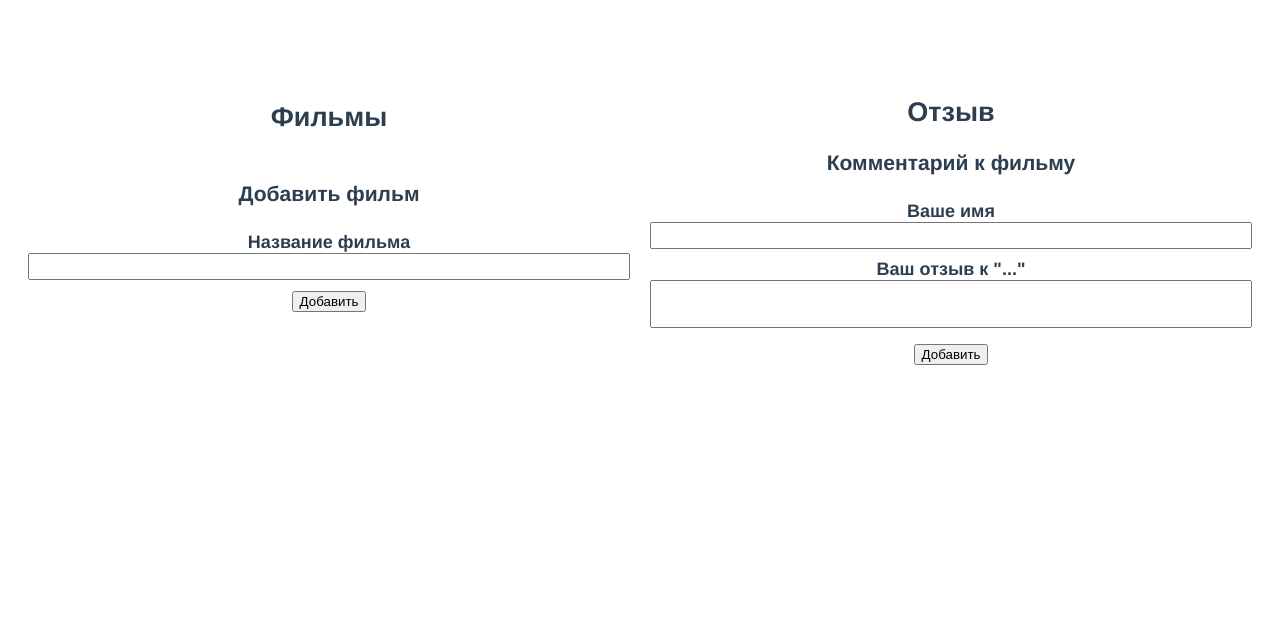
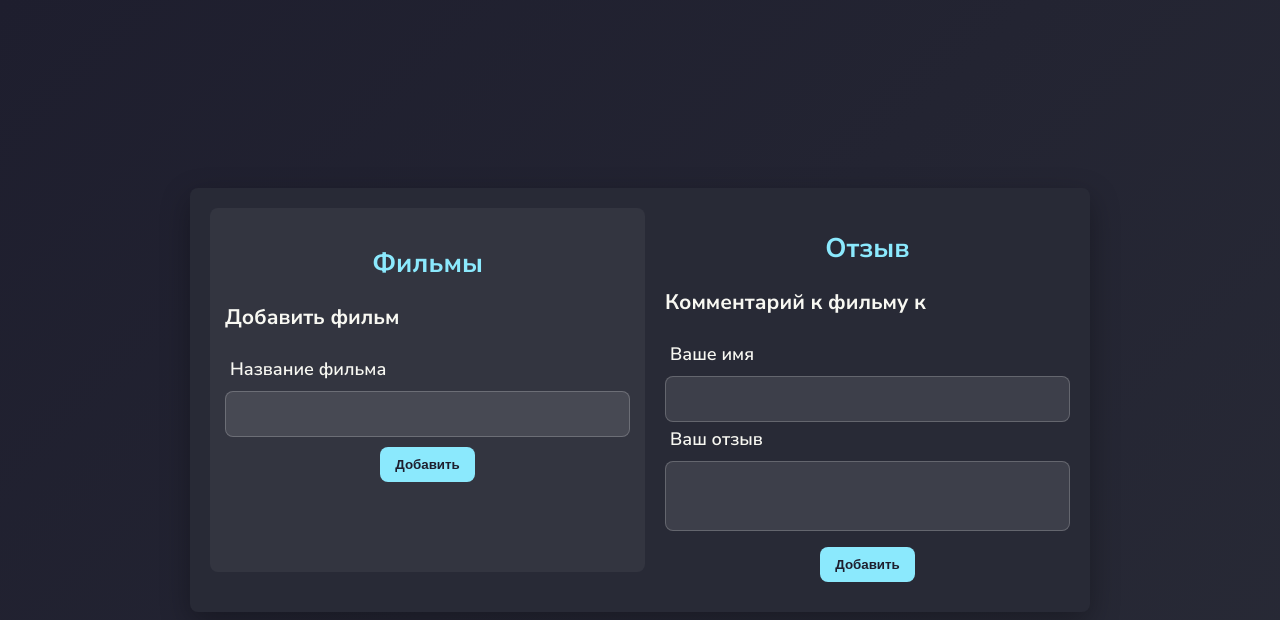
Before and after one commit to Yuriyzhdanov/cinema-comments, a Vue app: page / in a window 1280 px wide. Shown: the top 620 px of the page. Built offline with nearby package versions, Linux system fonts and the light colour scheme.

Commit message:
create new file css - tranfer style to css folder

```diff
--- /dev/null
+++ b/css/main_style.css
@@ -0,0 +1,166 @@
+@import url(https://fonts.googleapis.com/css?family=Nunito+Sans:200,300,regular,500,600,700,800,900,200italic,300italic,italic,500italic,600italic,700italic,800italic,900italic);
+
+* {
+  box-sizing: border-box;
+}
+
+:root {
+  --primary-color: #1e1e2e;
+  --secondary-color: #282a36;
+  --text-color: #f8f8f2;
+  --accent-color: #8be9fd;
+  --border-radius: 8px;
+}
+
+body {
+  background: linear-gradient(135deg, #1e1e2e 0%, #282a36 100%);
+  color: var(--text-color);
+  font-family: 'Nunito Sans', sans-serif;
+  display: flex;
+  justify-content: center;
+  align-items: center;
+  height: 100vh;
+  margin: 0;
+  overflow: hidden;
+}
+#app {
+  width: 100%;
+  max-width: 900px; /* Максимальная ширина */
+  height: auto;
+  background: var(--secondary-color);
+  padding: 20px;
+  border-radius: var(--border-radius);
+  box-shadow: 0px 10px 30px rgba(0, 0, 0, 0.3);
+  display: flex;
+  flex-direction: column;
+  justify-content: center;
+  align-items: center;
+}
+
+.flex {
+  display: flex;
+  gap: 20px;
+  width: 100%;
+  justify-content: space-between;
+  flex-wrap: wrap;
+}
+
+.flex > * {
+  flex: 1;
+}
+
+h2 {
+  color: var(--accent-color);
+  text-align: center;
+  margin-bottom: 20px;
+}
+
+.left,
+.right {
+  flex: 1;
+  background: rgba(255, 255, 255, 0.05);
+  padding: 15px;
+  border-radius: var(--border-radius);
+  width: 48%;
+  box-sizing: border-box;
+  margin-bottom: 20px;
+}
+
+/* div {
+  padding: 5px;
+  border: 1px solid #000;
+} */
+
+input,
+textarea,
+html {
+  font-family: 'Nunito Sans';
+  color: #234;
+  font-size: 18px;
+  font-weight: 600;
+}
+
+ul {
+  list-style: none;
+  padding: 0;
+}
+
+.films li {
+  display: flex;
+  align-items: center;
+  padding: 8px 12px;
+  background: rgba(255, 255, 255, 0.1);
+  border-radius: var(--border-radius);
+  margin-bottom: 8px;
+  transition: background 0.3s;
+}
+
+.films li:hover {
+  background: rgba(255, 255, 255, 0.2);
+}
+
+textarea {
+  resize: none;
+}
+
+.comments li i {
+  display: inline-block;
+  text-indent: 12px;
+  font-weight: 400;
+}
+
+.wrap-input label {
+  display: block;
+  margin-bottom: 5px;
+  font-weight: 600;
+  padding: 5px;
+}
+
+.wrap-input input,
+.wrap-input textarea {
+  width: 100%;
+  padding: 10px;
+  background: rgba(255, 255, 255, 0.1);
+  border: 1px solid rgba(255, 255, 255, 0.2);
+  border-radius: var(--border-radius);
+  color: var(--text-color);
+}
+
+.wrap-button {
+  text-align: center;
+  padding: 10px;
+}
+
+button {
+  padding: 10px 15px;
+  border: none;
+  background: var(--accent-color);
+  color: var(--primary-color);
+  font-weight: 600;
+  border-radius: var(--border-radius);
+  cursor: pointer;
+  transition: background 0.3s, transform 0.2s;
+}
+
+button:hover {
+  background: #50c4de;
+  transform: translateY(-2px);
+}
+
+.comments li {
+  background: rgba(255, 255, 255, 0.1);
+  padding: 10px;
+  border-radius: var(--border-radius);
+  margin-bottom: 8px;
+}
+
+.comments li b {
+  color: var(--accent-color);
+}
+
+.comments li i {
+  font-style: normal;
+  opacity: 0.8;
+}
+
+/* RADIO */
--- a/src/App.vue
+++ b/src/App.vue
@@ -1,3 +1,5 @@
+<style src="../css/main_style.css"></style>
+
 <script>
 export default {
   computed: {
@@ -53,6 +55,7 @@ export default {
           {{ film }}
         </li>
       </ul>
+
       <h3>Добавить фильм</h3>
       <div class="wrap-input">
         <label for="">Название фильма</label>
@@ -76,13 +79,13 @@ export default {
         </li>
       </ul>
 
-      <h3>Комментарий к фильму</h3>
+      <h3>Комментарий к фильму к {{ selectedFilm }}</h3>
       <div class="wrap-input">
         <label for="">Ваше имя</label>
         <input v-model.trim="newCommentUsername" type="text" />
       </div>
       <div class="wrap-input">
-        <label for="">Ваш отзыв к "{{ selectedFilm || '...' }}"</label>
+        <label for="">Ваш отзыв </label>
         <textarea v-model.trim="newCommentText"></textarea>
       </div>
       <div class="wrap-button">
@@ -91,64 +94,3 @@ export default {
     </div>
   </div>
 </template>
-
-<style>
-#app {
-  font-family: Avenir, Helvetica, Arial, sans-serif;
-  -webkit-font-smoothing: antialiased;
-  -moz-osx-font-smoothing: grayscale;
-  text-align: center;
-  color: #2c3e50;
-  margin-top: 60px;
-}
-@import url(https://fonts.googleapis.com/css?family=Nunito+Sans:200,300,regular,500,600,700,800,900,200italic,300italic,italic,500italic,600italic,700italic,800italic,900italic);
-
-* {
-  box-sizing: border-box;
-}
-
-.flex {
-  display: flex;
-}
-
-.flex > * {
-  flex: 1;
-}
-
-div {
-  padding: 5px;
-  /* border: 1px solid #000; */
-}
-
-input,
-textarea,
-html {
-  font-family: 'Nunito Sans';
-  color: #234;
-  font-size: 18px;
-  font-weight: 600;
-}
-
-ul {
-  list-style: none;
-}
-
-textarea {
-  resize: none;
-}
-
-.comments li i {
-  display: inline-block;
-  text-indent: 12px;
-  font-weight: 400;
-}
-
-.wrap-input input,
-.wrap-input textarea {
-  width: 100%;
-}
-
-.wrap-button {
-  /* text-align: center; */
-}
-</style>
```
